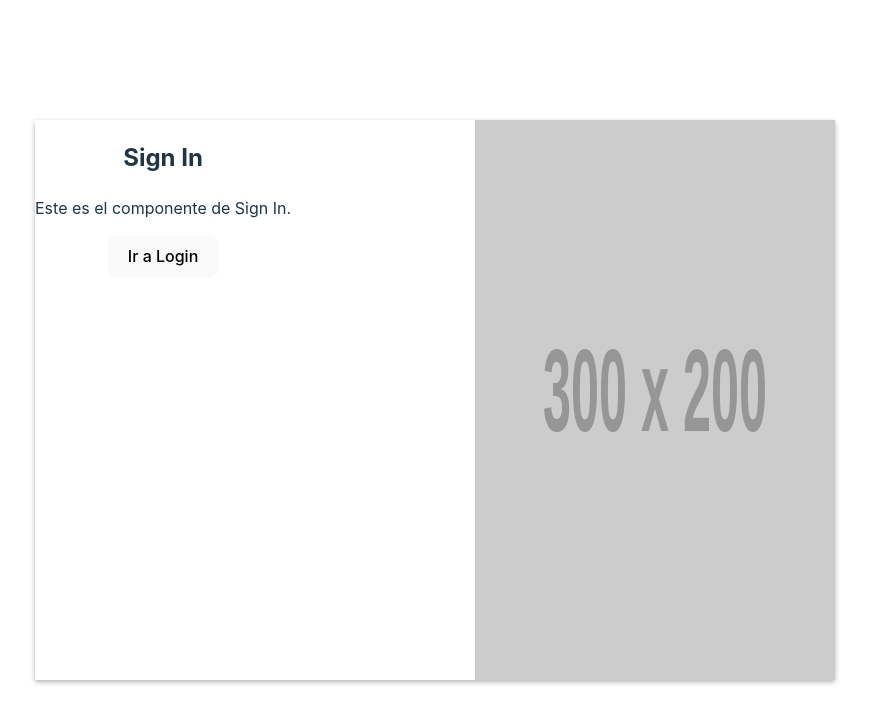
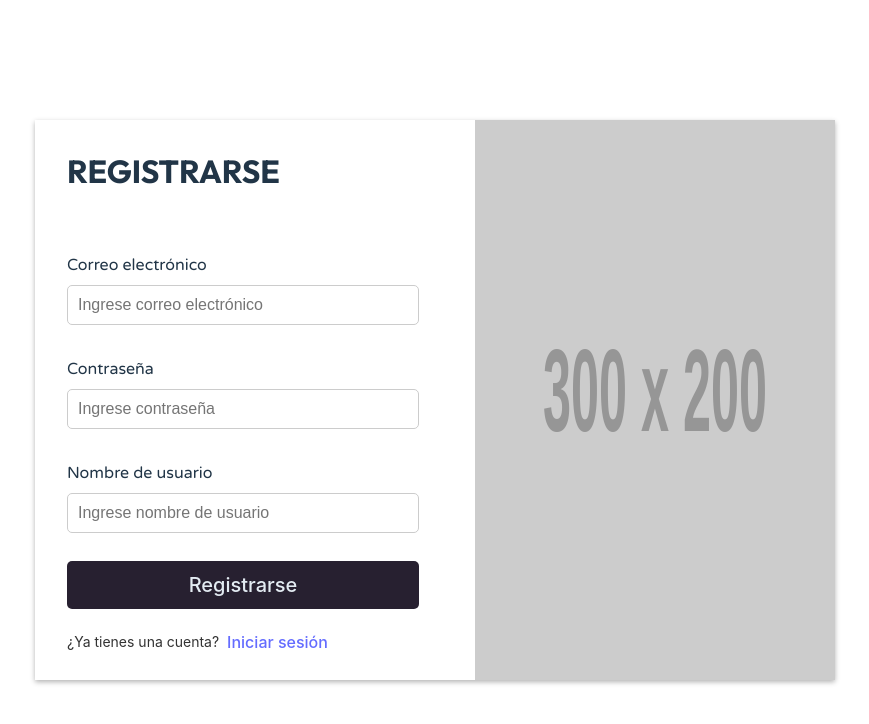
Before and after one commit to Manila03/MovieMeter_FrontEnd, a React (Vite) app: page /Login_SignIn in a window 1280 px wide. Both pictures are taken after a click on the link "Registrarse". Shown: the top 724 px of the page, without its empty margins (205-1074 px from the left). Built offline with nearby package versions, Linux system fonts and the light colour scheme.

Commit message:
diseño de login y sign in casi terminados

```diff
--- a/src/components/Login.jsx
+++ b/src/components/Login.jsx
@@ -15,8 +15,8 @@ const Login = ({ setSignIn }) => {
     };
 
     return (
-        <div className="login-container">
-        <h2 className="titulo-login-signIn">Login</h2>
+        <div className="loginYSignIn-container">
+        <h2 className="titulo-login-signIn">INICIAR SESIÓN</h2>
         <form onSubmit={handleSubmit}>
             <div className="input-group">
             <label htmlFor="email" className="label-email">
@@ -64,6 +64,7 @@ const Login = ({ setSignIn }) => {
             </button>
         </form>
 
+
         <div className="signIn-container">
             <p className="nuevo-usuario-text">¿Nuevo usuario?</p>
             <a className="registrarse-link" onClick={() => setSignIn(true)}>
--- a/src/components/SignIn.jsx
+++ b/src/components/SignIn.jsx
@@ -1,9 +1,78 @@
+import React, { useState } from "react";
 
-const SignIn = ({ setSignIn }) => (
-    <div>
-        <h2>Sign In</h2>
-        <p>Este es el componente de Sign In.</p>
-        <button onClick={() => setSignIn(false)}>Ir a Login</button>
-    </div>
-);
+const SignIn = ({ setSignIn }) => {
+    const [email, setEmail] = useState("");
+    const [password, setPassword] = useState("");
+    const [userName, setUserName] = useState("");
+
+    const handleSubmit = (e) => {
+        e.preventDefault();
+        console.log("Email:", email);
+        console.log("Password:", password);
+        console.log("userName:", userName);
+    };
+
+    return (
+        <div className="loginYSignIn-container">
+            <h2 className="titulo-login-signIn">REGISTRARSE</h2>
+            <form onSubmit={handleSubmit}>
+                <div className="input-group">
+                    <label htmlFor="email" className="label-email">
+                        Correo electrónico
+                    </label>
+                    <input
+                        type="email"
+                        id="email"
+                        className="input-email"
+                        placeholder="Ingrese correo electrónico"
+                        value={email}
+                        onChange={(e) => setEmail(e.target.value)}
+                        required
+                    />
+                </div>
+                <div className="input-group">
+                    <label htmlFor="password" className="label-password">
+                        Contraseña
+                    </label>
+                    <input
+                        type="password"
+                        id="password"
+                        className="input-password"
+                        placeholder="Ingrese contraseña"
+                        value={password}
+                        onChange={(e) => setPassword(e.target.value)}
+                        required
+                    />
+                </div>
+                <div className="input-group">
+                    <label htmlFor="userName" className="label-userName">
+                        Nombre de usuario
+                    </label>
+                    <input
+                        type="userName"
+                        id="userName"
+                        className="input-userName"
+                        placeholder="Ingrese nombre de usuario"
+                        value={userName}
+                        onChange={(e) => setUserName(e.target.value)}
+                        required
+                    />
+                </div>
+                <button type="submit" className="boton-registrarse">
+                    Registrarse
+                </button>
+            </form>
+
+
+            <div className="login-container">
+                <p className="nuevo-usuario-text">¿Ya tienes una cuenta?</p>
+                <a className="registrarse-link" onClick={() => setSignIn(false)}>
+                    Iniciar sesión
+                </a>
+            </div>
+
+        </div>
+    );
+};
+
 export default SignIn;
--- a/src/views/Login_SignIn.css
+++ b/src/views/Login_SignIn.css
@@ -43,7 +43,7 @@
     order: 2;
 }
 
-.login-container {
+.loginYSignIn-container {
     display: flex;
     flex-direction: column;
     align-items: flex-start;
@@ -77,8 +77,15 @@
     margin-bottom: 0.5rem;
 }
 
+.label-userName{
+    font-size: 1rem;
+    margin-top: 2rem;
+    margin-bottom: 0.5rem;
+}
+
 .input-email,
-.input-password {
+.input-password,
+.input-userName {
     width: 22rem; /* Ocupa todo el ancho del contenedor */
     padding: 10px; /* Añade espacio interno */
     font-size: 1rem; /* Ajusta el tamaño del texto */
@@ -88,7 +95,7 @@
 }
 
 .boton-iniciar{
-    width: 22rem; /* Ocupa todo el ancho del contenedor */
+    width: 22rem;
     margin-top: 1rem;
     background-color: #272030;
     color: #e3ebf2;
@@ -99,7 +106,20 @@
     cursor: pointer;
 }
 
-.boton-iniciar:hover{
+.boton-registrarse{
+    width: 22rem;
+    margin-top: 1.75rem;
+    background-color: #272030;
+    color: #e3ebf2;
+    padding: 0.75rem;
+    font-size: 1.25rem;
+    border: none;
+    border-radius: 5px;
+    cursor: pointer;
+}
+
+.boton-iniciar:hover,
+.boton-registrarse:hover{
     background-color: #45a049;
 }
 
@@ -166,6 +186,13 @@
     justify-content: flex-start;
 }
 
+.login-container{
+    margin-top: 0.5rem;
+    display: flex;
+    align-items: center;
+    justify-content: flex-start;
+}
+
 .registrarse-link{
     margin-left: 0.5rem;
     cursor: pointer;
```
